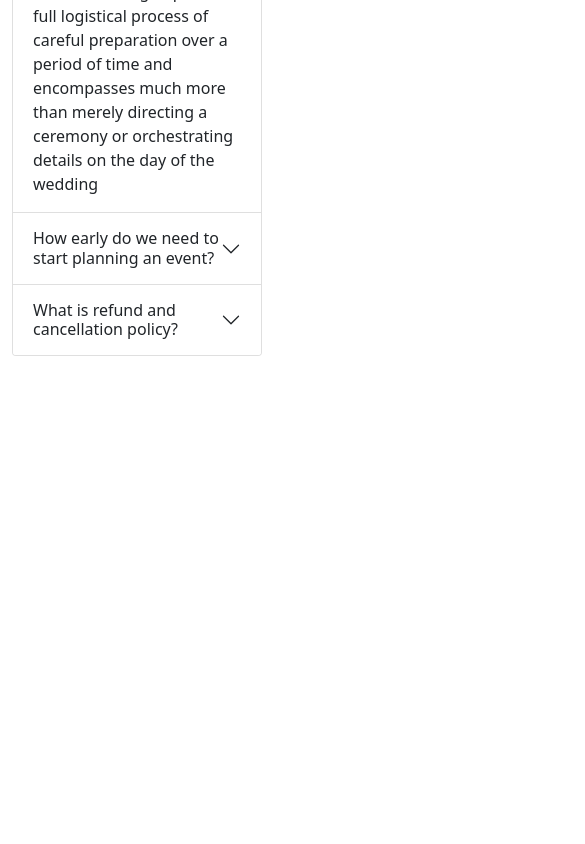
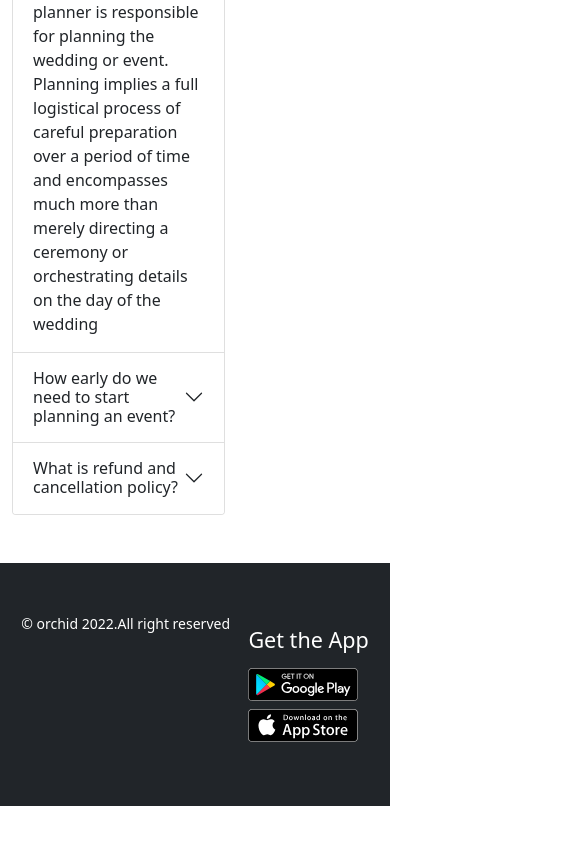
Before and after one commit to rabiulhossen/convention-center, a plain HTML site: page index.html in a window 390 px wide. Shown: the part 796-1640 px from the top of the page, 585 px wide, since content can reach past the window. Before the commit the page ends 1200 px from the top, so only its background shows below. Drawn offline with nearby package versions, Linux system fonts and the light colour scheme.

Commit message:
footer-section

```diff
--- a/index.html
+++ b/index.html
@@ -40,7 +40,7 @@
             </div>
         </nav>
         <!-- carousel img slider  -->
-        <section class="container my-5">
+        <section class="container my-5 w-100">
             <div id="carouselExampleCaptions" class="carousel slide" data-bs-ride="carousel">
                 <div class="carousel-indicators">
                     <button type="button" data-bs-target="#carouselExampleCaptions" data-bs-slide-to="0" class="active" aria-current="true" aria-label="Slide 1"></button>
@@ -88,11 +88,12 @@
 
     </header>
     <main>
+        <!-- accordion  -->
         <section class="container my-5">
             <h1 class="text-center my-4">Frequently asked question</h1>
             <div class="d-flex">
                 <div class="row justify-content-between">
-                    <div class="accordion col-lg-6 w-50 col-sm-12" id="accordionExample">
+                    <div class="accordion col-lg-6 w-50 col-sm-12 col-md-6" id="accordionExample">
                         <div class="accordion-item">
                             <h2 class="accordion-header" id="headingOne">
                                 <button class="accordion-button" type="button" data-bs-toggle="collapse" data-bs-target="#collapseOne" aria-expanded="true" aria-controls="collapseOne">
@@ -137,15 +138,28 @@
                             </div>
                         </div>
                     </div>
-                    <div class="col-lg-6 col-sm-12 w-50">
-                        <img src="./images/raise-1.jpg" alt="" height="350px">
+                    <div class="col-lg-6 col-sm-12 col-md-6 w-50">
+                        <img src="./images/raise-11.jpg" alt="">
                     </div>
                 </div>
             </div>
         </section>
     </main>
-    <footer>
-
+    <footer class="container bg-dark my-5">
+        <section class="d-flex justify-content-around py-5">
+            <!-- <div class="row"> -->
+            <div class="d-flex h-100 align-items-center">
+                <div class="align-items-center">
+                    <small class="text-white">&copy orchid 2022.All right reserved </small>
+                </div>
+            </div>
+            <div class="d-flex flex-column py-3 gap-2">
+                <h4 class="text-white"> Get the App</h4>
+                <a href="http://google" target="_blank" rel="noopener noreferrer"><img src="./icons/google-play-badge.svg" alt="" width="110px"></a>
+                <a href="http://" target="_blank" rel="noopener noreferrer"><img src="./icons/app-store-badge.svg" alt="" width="110px"></a>
+            </div>
+            </div>
+        </section>
     </footer>
     <!-- bootstrap js  -->
     <script src="https://cdn.jsdelivr.net/npm/bootstrap@5.0.2/dist/js/bootstrap.bundle.min.js" integrity="sha384-MrcW6ZMFYlzcLA8Nl+NtUVF0sA7MsXsP1UyJoMp4YLEuNSfAP+JcXn/tWtIaxVXM" crossorigin="anonymous"></script>
```
Also changed, not shown: images/raise-11.jpg (added).
